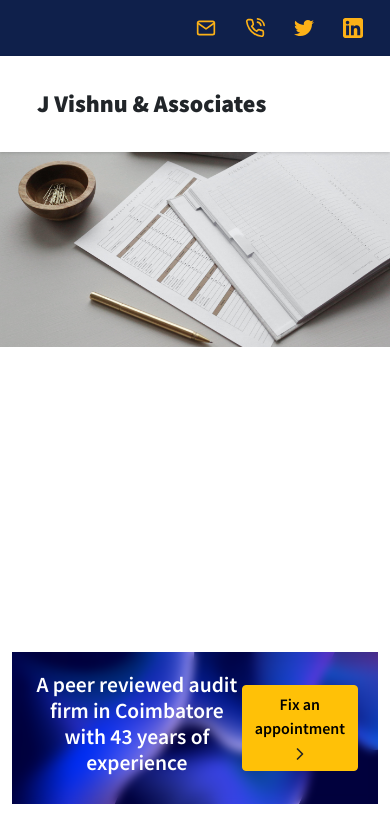
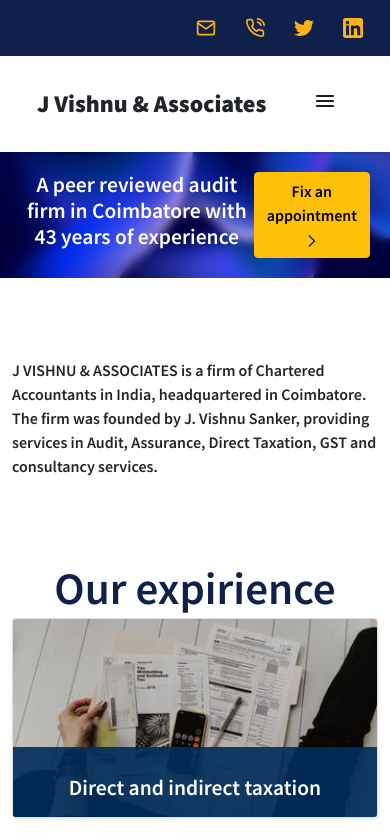
Before and after one commit to ghirihari/ca-site, a React (Create React App) app: page / in a window 390 px wide. Shown: the top 833 px of the page. Built offline with nearby package versions, Linux system fonts and the light colour scheme.

Commit message:
Mobile Res Carousel

```diff
--- a/src/components/header/navBar.js
+++ b/src/components/header/navBar.js
@@ -11,12 +11,29 @@ const NavBar = () => {
         {text:'Blog', link:'/'}
     ];
 
+    const Menu =
+    <svg width="18px" height="12px" viewBox="0 0 18 12" version="1.1" xmlns="http://www.w3.org/2000/svg" xmlnsXlink="http://www.w3.org/1999/xlink">
+        <g id="Icons" stroke="none" stroke-width="1" fill="none" fill-rule="evenodd">
+            <g id="Rounded" transform="translate(-885.000000, -3438.000000)">
+                <g id="Navigation" transform="translate(100.000000, 3378.000000)">
+                    <g id="-Round-/-Navigation-/-menu" transform="translate(782.000000, 54.000000)">
+                        <g transform="translate(0.000000, 0.000000)">
+                            <polygon id="Path" points="0 0 24 0 24 24 0 24"></polygon>
+                            <path d="M4,18 L20,18 C20.55,18 21,17.55 21,17 C21,16.45 20.55,16 20,16 L4,16 C3.45,16 3,16.45 3,17 C3,17.55 3.45,18 4,18 Z M4,13 L20,13 C20.55,13 21,12.55 21,12 C21,11.45 20.55,11 20,11 L4,11 C3.45,11 3,11.45 3,12 C3,12.55 3.45,13 4,13 Z M3,7 C3,7.55 3.45,8 4,8 L20,8 C20.55,8 21,7.55 21,7 C21,6.45 20.55,6 20,6 L4,6 C3.45,6 3,6.45 3,7 Z" id="🔹-Icon-Color" fill="#1D1D1D"></path>
+                        </g>
+                    </g>
+                </g>
+            </g>
+        </g>
+    </svg>
     return (
         <nav className="navbar navbar-expand-md">
             <div className="container-fluid">
                 <a className="navbar-brand" href="/">J Vishnu & Associates</a>
                 <button className="navbar-toggler" type="button" data-bs-toggle="collapse" data-bs-target="#navbarsExample03" aria-controls="navbarsExample03" aria-expanded="false" aria-label="Toggle navigation">
-                <span className="navbar-toggler-icon"></span>
+                    <span className="navbar-toggler-icon">
+                        {Menu}
+                    </span>
                 </button>
                 <div className="collapse navbar-collapse justify-content-end" id="navbarsExample03">
                     <ul id="headerItems" className="navbar-nav mb-4 mb-sm-0">
--- a/src/components/pages/home/carousel.jsx
+++ b/src/components/pages/home/carousel.jsx
@@ -7,7 +7,7 @@ const Carousel = () => {
     const rightButtonIcon = <svg className="feather feather-chevron-right CarouselIcon" xmlns="http://www.w3.org/2000/svg" viewBox="0 0 24 24" fill="none" stroke="currentColor" strokeWidth="2" strokeLinecap="round" strokeLinejoin="round"><polyline points="9 18 15 12 9 6"></polyline></svg>;
 
     return (
-        <div className="carousel-container">
+        <div className="carousel-container d-none d-lg-block">
             <div id="carouselExampleCaptions" className="carousel slide carousel-fade" data-bs-ride="carousel">
                 <div className="carousel-indicators">
                     <button type="button" data-bs-target="#carouselExampleCaptions" data-bs-slide-to="0" className="active" aria-current="true" aria-label="Slide 1"></button>
--- a/src/components/pages/home/home.js
+++ b/src/components/pages/home/home.js
@@ -6,16 +6,14 @@ const Home = () => {
   return (
     <div>
       <Carousel/>
-      <div className='container'>
       <div className="bannerBG">
-            <div className="banner">
+            <div className="banner container">
                 <h4 className="bannerText">A peer reviewed audit firm in Coimbatore with 43 years of experience</h4>
                 <button className="btn btn-warning">Fix an appointment
                     <svg className="CarouselIcon feather feather-chevron-right" xmlns="http://www.w3.org/2000/svg"  viewBox="0 0 24 24" fill="none" stroke="currentColor" strokeWidth="2" strokeLinecap="round" strokeLinejoin="round"><polyline points="9 18 15 12 9 6"></polyline></svg>
                 </button>
             </div>
         </div>
-      </div>
       <Content/>
     </div>
   )
```
